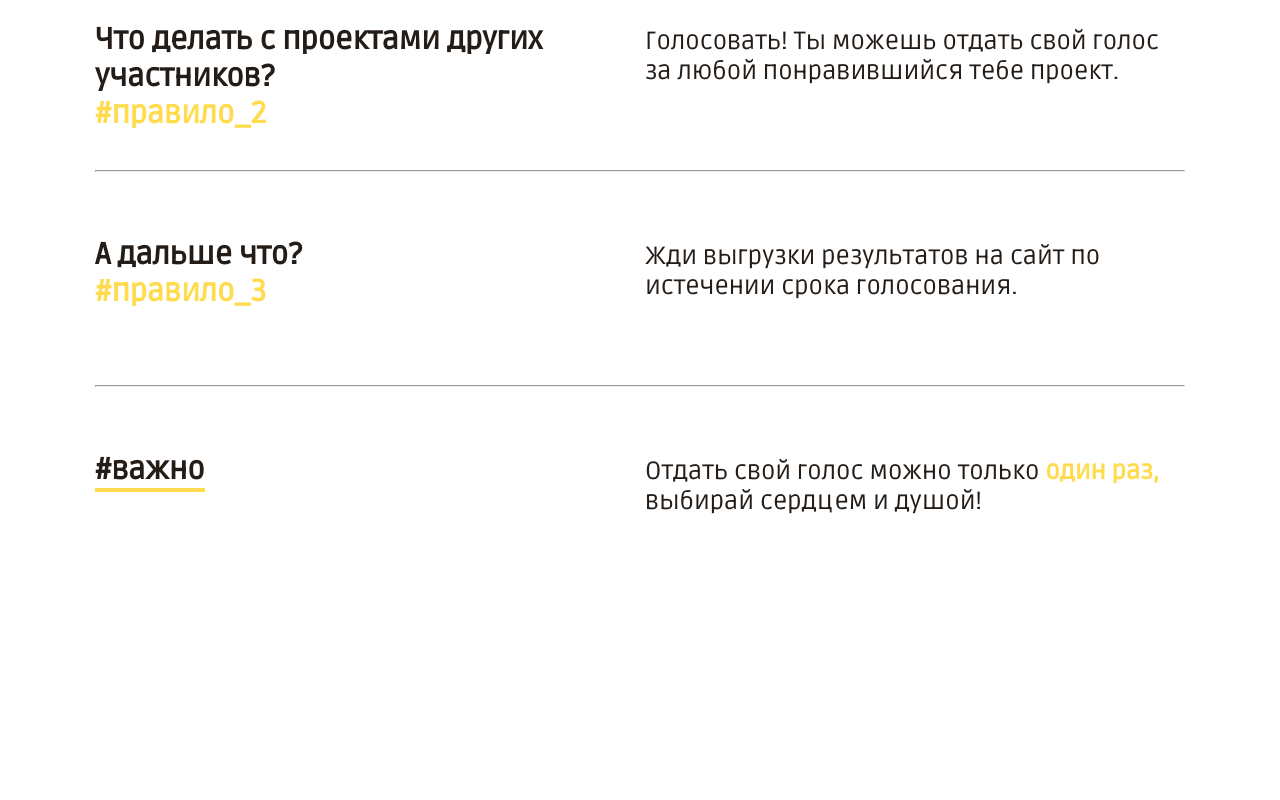
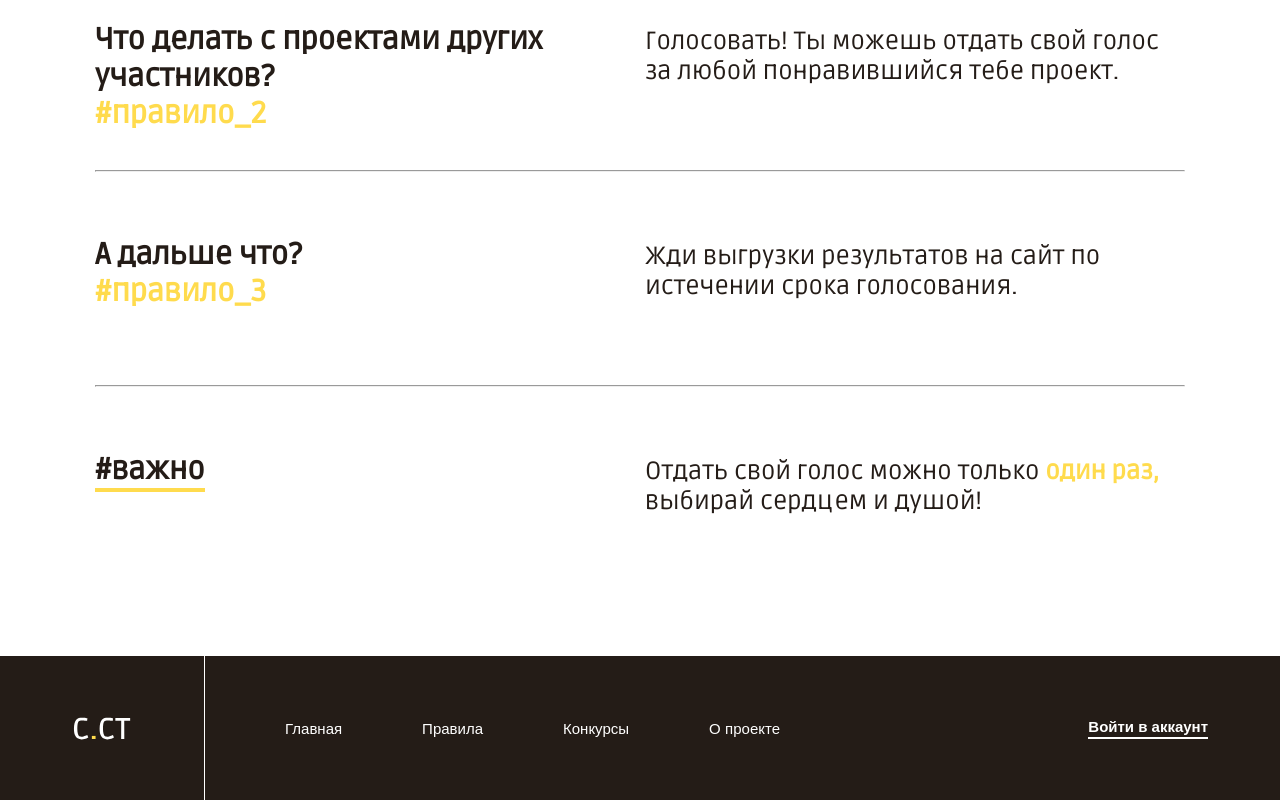
Before and after one commit to sonia13marker/creative.ct, a React (Create React App) app: page /rules in a window 1280 px wide. Shown: the part 624-1424 px from the top of the page. Before the commit the page ends 1280 px from the top, so only its background shows below. Built offline with nearby package versions, Linux system fonts and the light colour scheme.

Commit message:
футер

```diff
--- /dev/null
+++ b/src/components/Footer/Footer.jsx
@@ -0,0 +1,16 @@
+import style from './style.module.css';
+
+export function Footer () {
+    return <div className={style.main_wrap}>
+        <span className={style.wrap__logo}></span>
+        <span className={style.wrap__content}>
+            <ul>
+                <li><a href="creative.ct/" className={style.content__link}>Главная</a></li>
+                <li><a href="/rules" className={style.content__link}>Правила</a></li>
+                <li><a href="/#" className={style.content__link}>Конкурсы</a></li>
+                <li><a href="/#" className={style.content__link}>О проекте</a></li>
+            </ul>
+            <button className={style.content__btn}>Войти в аккаунт</button>
+        </span>
+    </div>
+}
--- /dev/null
+++ b/src/components/Footer/style.module.css
@@ -0,0 +1,52 @@
+.main_wrap {
+    overflow-x: hidden;
+    width: 100vw;
+    height: 9rem;
+    background-color: var(--main-black);
+    display: grid;
+    grid-template-columns: 205px 1fr;
+    grid-template-rows: 1fr;
+}
+
+.wrap__logo {
+    background: url(../../images/logo_white.svg) center center no-repeat;
+    width: 205px;
+    height: 100%;
+    border-right: 1px solid var(--main-white);
+    display: block;
+}
+
+.wrap__content {
+    display: flex;
+    flex-direction: row;
+    align-items: center;
+    justify-content: space-between;
+}
+.wrap__content > ul {
+    display: flex;
+    flex-direction: row;
+    list-style-type: none;
+}
+
+.content__link {
+    font-family: 'Sintony', sans-serif;
+    font-weight: 400;
+    font-size: 15px;
+    color: var(--main-white);
+    padding-left: 5rem;
+}
+
+.content__btn {
+    background-color: var(--main-black);
+    border: none;
+    width: auto;
+    font-family: 'Sintony', sans-serif;
+    font-weight: 700;
+    font-size: 15px;
+    color: var(--main-white);
+    border-bottom: 2px solid var(--main-white);
+    margin-right: 4.5rem;
+}
+.content__btn:hover {
+    cursor: pointer;
+}
--- a/src/components/HeaderMenuFull/HeaderMenuFull.jsx
+++ b/src/components/HeaderMenuFull/HeaderMenuFull.jsx
@@ -4,7 +4,7 @@ import style from './style.module.css';
 export function HeaderMenuFull () {
     return <div className={style.wrap}>
     <nav className={style.wrap__nav}>
-        <span className={style.nav__logo} />
+        <a href="creative.ct/"><span className={style.nav__logo}></span></a>
         <ul className={style.nav__ul}>
             <li><a href="/rules" className={style.nav__link}>Правила</a></li>
             <li><a href="/#" className={style.nav__link}>Конкурсы</a></li>
--- a/src/pages/RulesPage/RulesPage.jsx
+++ b/src/pages/RulesPage/RulesPage.jsx
@@ -1,3 +1,4 @@
+import { Footer } from '../../components/Footer/Footer';
 import { HeaderMenuFull } from '../../components/HeaderMenuFull/HeaderMenuFull';
 import style from './style.module.css';
 
@@ -60,5 +61,6 @@ export function RulesPage () {
                 </span>
             </div>
         </div>
+        <Footer/>
     </div>
 }
--- a/src/pages/RulesPage/style.module.css
+++ b/src/pages/RulesPage/style.module.css
@@ -5,6 +5,7 @@
 }
 
 .container {
+    overflow-x: hidden;
     width: 100vw;
     height: 100%;
     display: flex;
```
Also changed, not shown: src/images/logo_white.svg (added).
